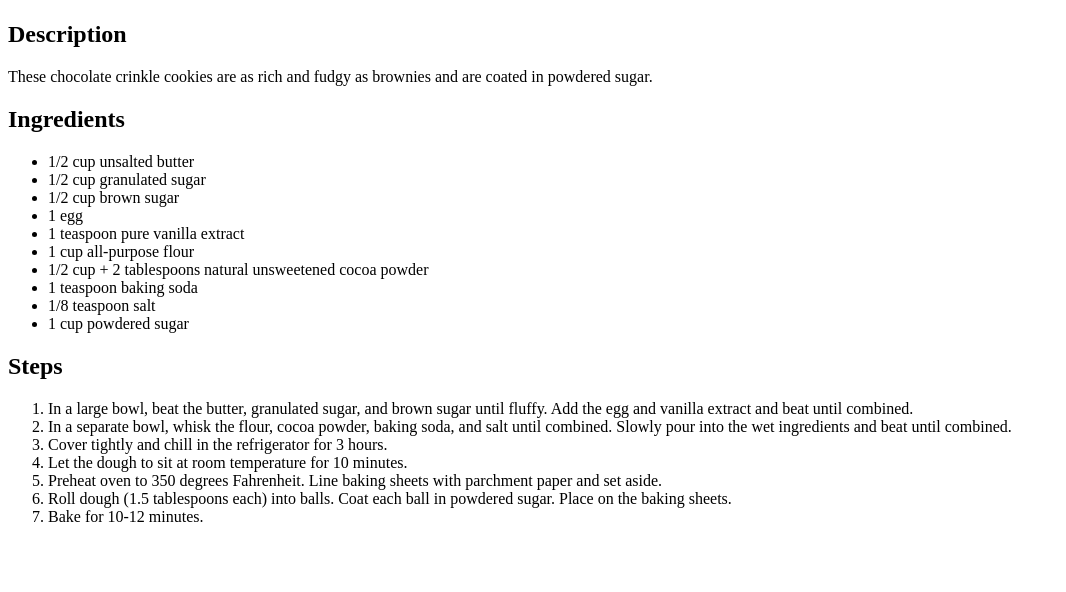
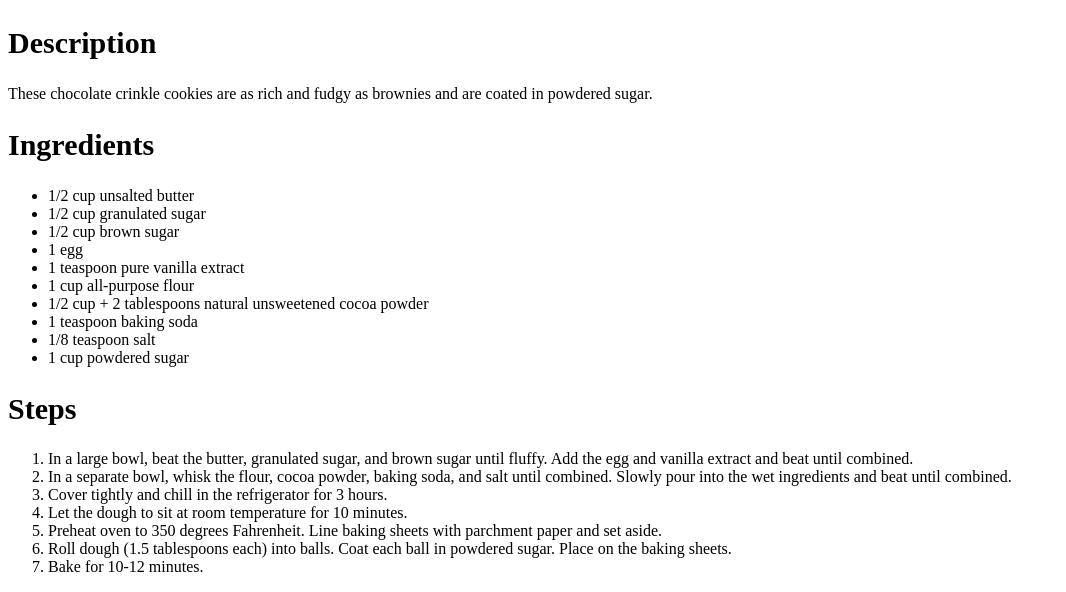
Before and after one commit to hneycmb/hneycmb.github.io, a plain HTML site: page recipes/crinkle.html in a window 1280 px wide. Shown: the part 291-883 px from the top of the page, without its empty margins (0-1066 px from the left). Before the commit the page ends 833 px from the top, so only its background shows below. Drawn offline with Linux system fonts and the light colour scheme.

Commit message:
Add font family, size, and weight

```diff
--- a/recipes/styles.css
+++ b/recipes/styles.css
@@ -10,5 +10,8 @@ h1 {
 h2 {
     background-color: transparent;
     color: black;
+    font-family: "Times New Roman", sans-serif;
+    font-size: 30px;
+    font-weight: bold;
     text-align: left;
 }
```
